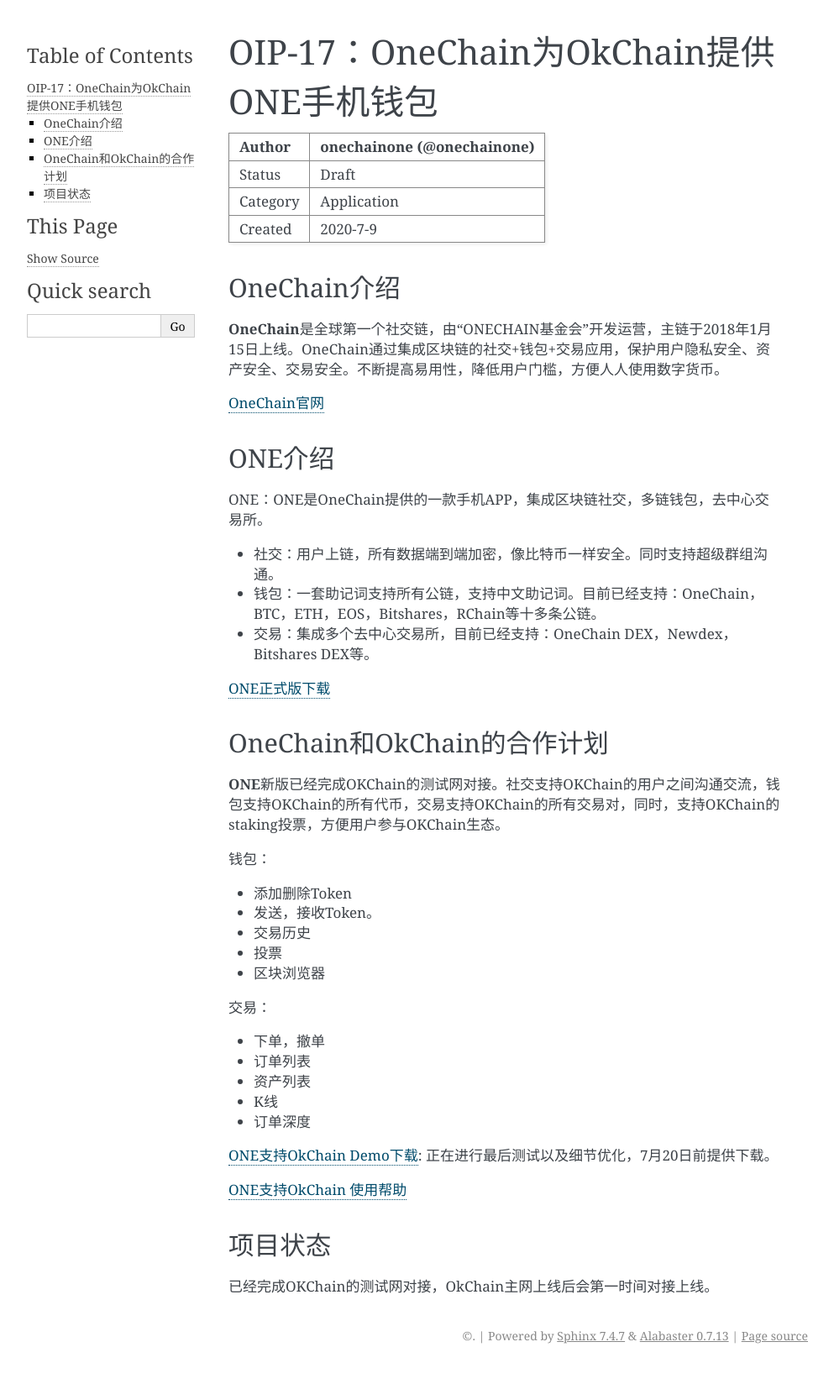
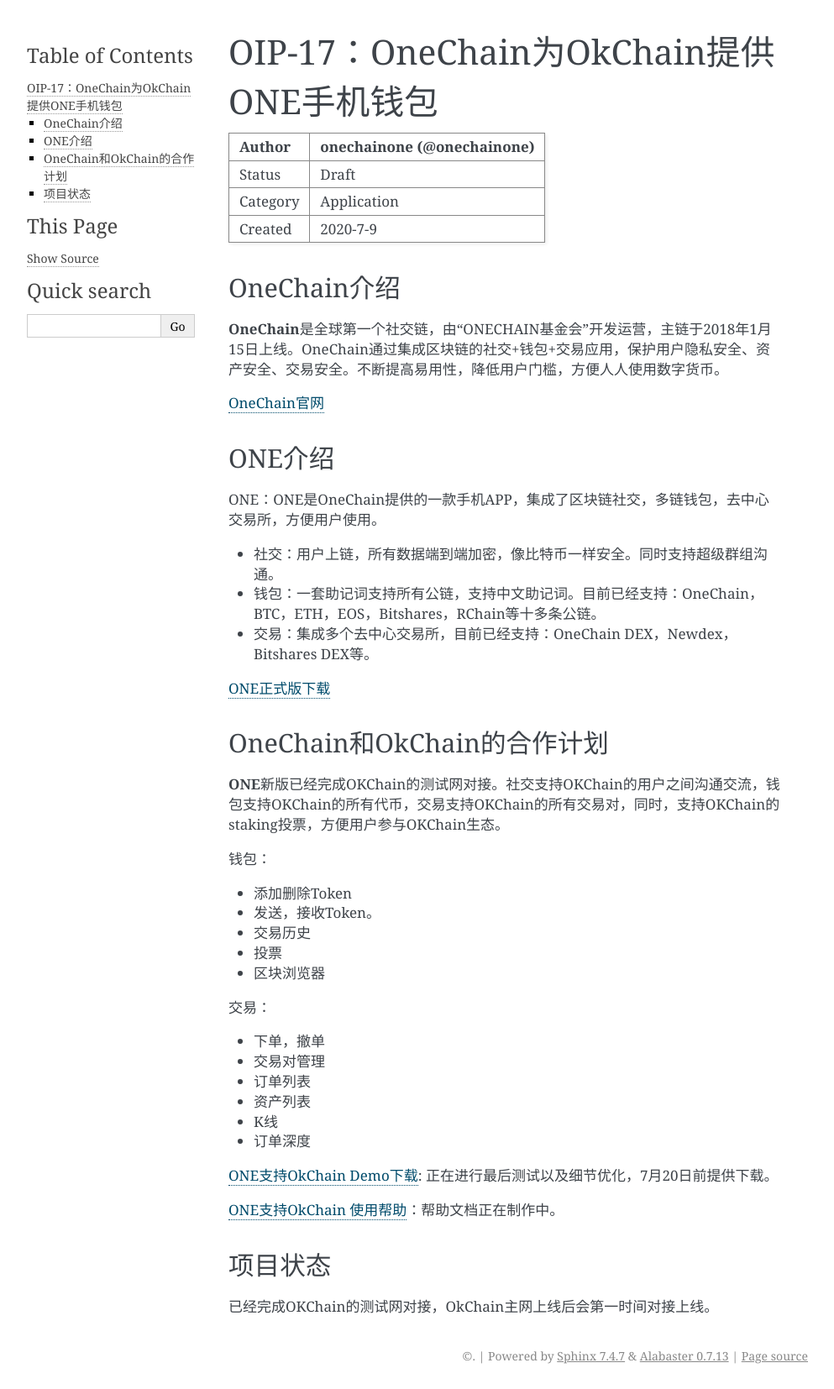
Before and after one commit to okx/KIPs, a Sphinx documentation site: the page built from docs/draft/OIP-17.md, in a window 1280 px wide. Shown: the whole page at 84% size, without its empty margins (148-1141 px from the left). Built offline with Sphinx 7.4.7, drawn with Linux system fonts in a browser that asks for light colours; before the commit the page ends 1630 px from its top, so only the background shows below that.

Commit message:
update content7

```diff
--- a/docs/draft/OIP-17.md
+++ b/docs/draft/OIP-17.md
@@ -15,7 +15,7 @@
 
 ## ONE介绍
 
-ONE：ONE是OneChain提供的一款手机APP，集成区块链社交，多链钱包，去中心交易所。
+ONE：ONE是OneChain提供的一款手机APP，集成了区块链社交，多链钱包，去中心交易所，方便用户使用。
 
 - 社交：用户上链，所有数据端到端加密，像比特币一样安全。同时支持超级群组沟通。
 - 钱包：一套助记词支持所有公链，支持中文助记词。目前已经支持：OneChain，BTC，ETH，EOS，Bitshares，RChain等十多条公链。
@@ -36,6 +36,7 @@
 
 交易：
  - 下单，撤单
+ - 交易对管理
  - 订单列表
  - 资产列表
  - K线
@@ -43,7 +44,7 @@
 
 [ONE支持OkChain Demo下载](http://app1.haoduobi.cn/android/one310.apk): 正在进行最后测试以及细节优化，7月20日前提供下载。
 
-[ONE支持OkChain 使用帮助](https://github.com/onechainone/OIPs/wiki)
+[ONE支持OkChain 使用帮助](https://github.com/onechainone/OIPs/wiki)：帮助文档正在制作中。
 
 
 ## 项目状态
```
